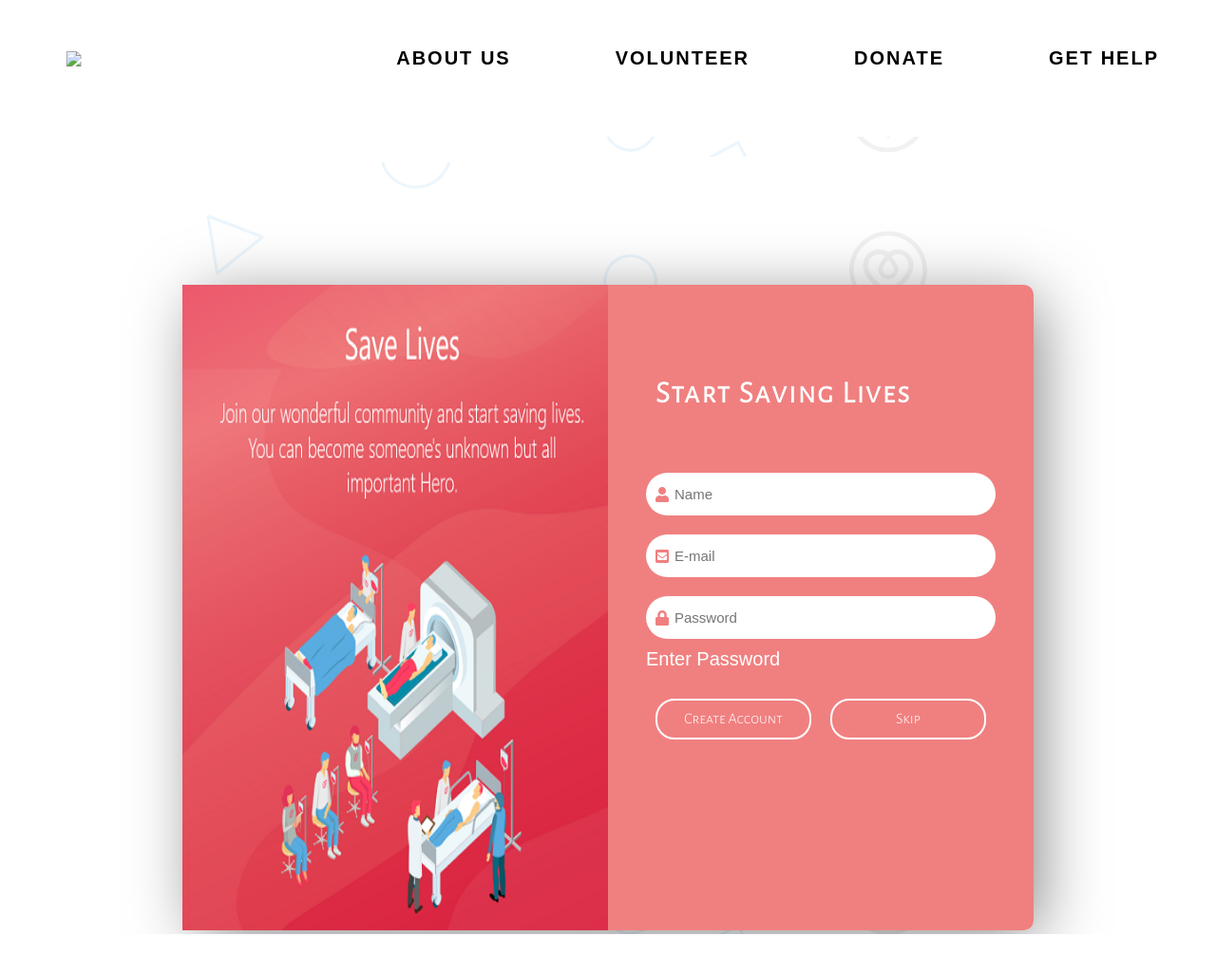
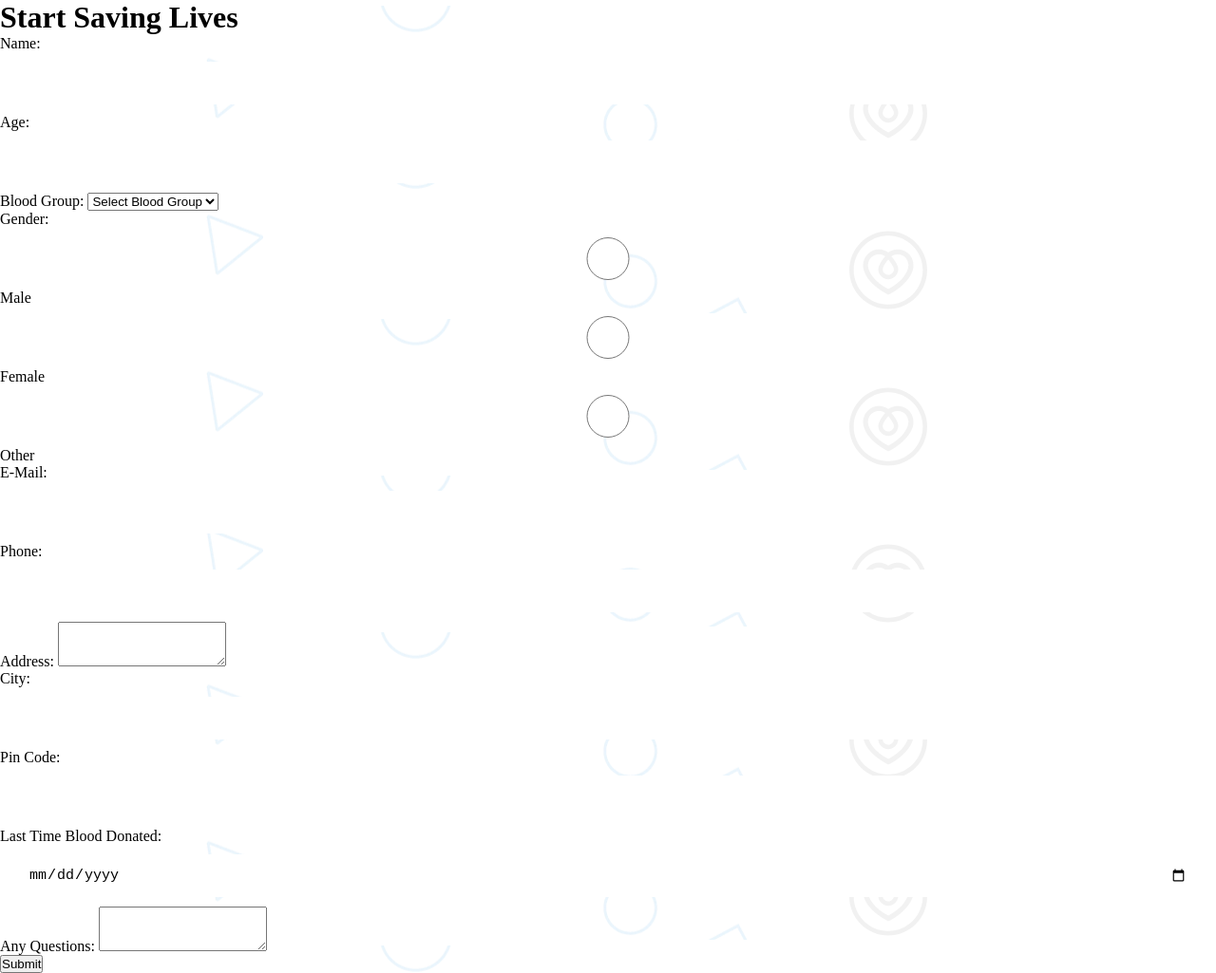
Before and after one commit to HiteshVish/Blood-Alliance-, a plain HTML site: page Register.html in a window 1280 px wide. Shown: the whole page at 95% size. Before the commit the page ends 984 px from the top, so only its background shows below. Drawn offline with Linux system fonts and the light colour scheme.

Commit message:
Update Register.html

```diff
--- a/Register.html
+++ b/Register.html
@@ -2,53 +2,72 @@
 <html lang="en">
 <head>
 	<meta charset="UTF-8">
-    <meta http-equiv="X-UA-Compatible" content="IE=edge">
-    <meta name="viewport" content="width=device-width, initial-scale=1.0">
-    <link rel="stylesheet" href='Register.css'>
-    <link rel="icon" href='./Images/bb_logo(black).png' type="image/png">
-    <link rel="stylesheet" href="https://cdnjs.cloudflare.com/ajax/libs/font-awesome/5.15.3/css/all.min.css"/>
+	<title>Blood Alliance</title>
+	<link rel="stylesheet" href="Register.css">
+
+
 </head>
-<title>Start Saving Lives </title>
 <body>
-<header>
-    <nav>
-    <div class="header-logo"><img src="./Images/bb_logo(black).png"></div>
-    <div class="header-list">
-        <ul>
-            <li><a href="help.html">Get Help</li></a>
-            <li><a href="donate.html">Donate</li></a>
-            <li><a href="index.html#vol-sect">Volunteer</li></a>
-            <li><a href="index.html#about-us">About Us</a></li>
-            </ul>
+	<div class="container">
+		<h1>Start Saving Lives</h1>
+		<form id="registration-form">
+			<div class="form-group">
+				<label for="name">Name:</label>
+				<input type="text" id="name" name="name" required>
 			</div>
-    </nav>
-</header>
+			<div class="form-group">
+				<label for="age">Age:</label>
+				<input type="number" id="age" name="age" required>
+			</div>
+			<div class="form-group">
+				<label for="blood-group">Blood Group:</label>
+				<select id="blood-group" name="blood-group" required>
+					<option value="">Select Blood Group</option>
+					<option value="A+">A+</option>
+					<option value="A-">A-</option>
+					<option value="B+">B+</option>
+					<option value="B-">B-</option>
+					<option value="AB+">AB+</option>
+					<option value="AB-">AB-</option>
+					<option value="O+">O+</option>
+					<option value="O-">O-</option>
+				</select>
+			</div>
+			<div class="form-group">
+				<label for="gender">Gender:</label>
+				<input type="radio"> Male
+                <input type="radio"> Female
+                <input type="radio"> Other
+			</div>
 
-<div class="inner">
-    <div class="photo">
-        <img src="./Images/regphoto.png">
+			<div class="form-group">
+				<label for="email">E-Mail:</label>
+				<input type="email" id="email" name="email" required>
 			</div>
-    <div class="user-form">
-        <h1>Start Saving Lives</h1>
-        <form>
-            <i class="fas fa-user icon"></i>
-            <input type="text" placeholder="Name">
-            <br>
-            <i class="fas fa-envelope-square"></i>
-            <input type="email" placeholder="E-mail">
-            <br>
-            <i class="fas fa-lock"></i>
-            <input type="password" placeholder="Password" id="password_data">
-            <div class="safety" style="font-family: sans-serif; font-size: 20px;">
-                Enter Password
+			<div class="form-group">
+				<label for="phone">Phone:</label>
+				<input type="tel" id="phone" name="phone" required>
 			</div>
-            <div class="action-btn">
-                <button class="btn primary">Create Account</button>
-                <button class="btn">Skip</button>
+			<div class="form-group">
+				<label for="address">Address:</label>
+				<textarea id="address" name="address" rows="3" required></textarea>
 			</div>
+			<div class="form-group">
+				<label for="city">City:</label>
+				<input type="text" id="city" name="city" required>
+			</div>
+			<div class="form-group">
+				<label for="pin-code">Pin Code:</label>
+				<input type="text" id="pin-code" name="pin-code" required>
+			</div>
+			<div class="form-group">
+				<label for="last-donation">Last Time Blood Donated:</label>
+				<input type="date" id="last-donation" name="last-donation">
+			</div>
+			<div class="form-group">
+				<label for="questions">Any Questions:</label>
+				<textarea id="questions" name="questions" rows="3"></textarea>
+			</div>
+			<button type="submit">Submit</button>
 		</form>
 	</div>
-</div>
-<script src="./Register.js"></script>
-</body>
-</html>
```
Lines whose indentation alone changed are shown as unchanged.
